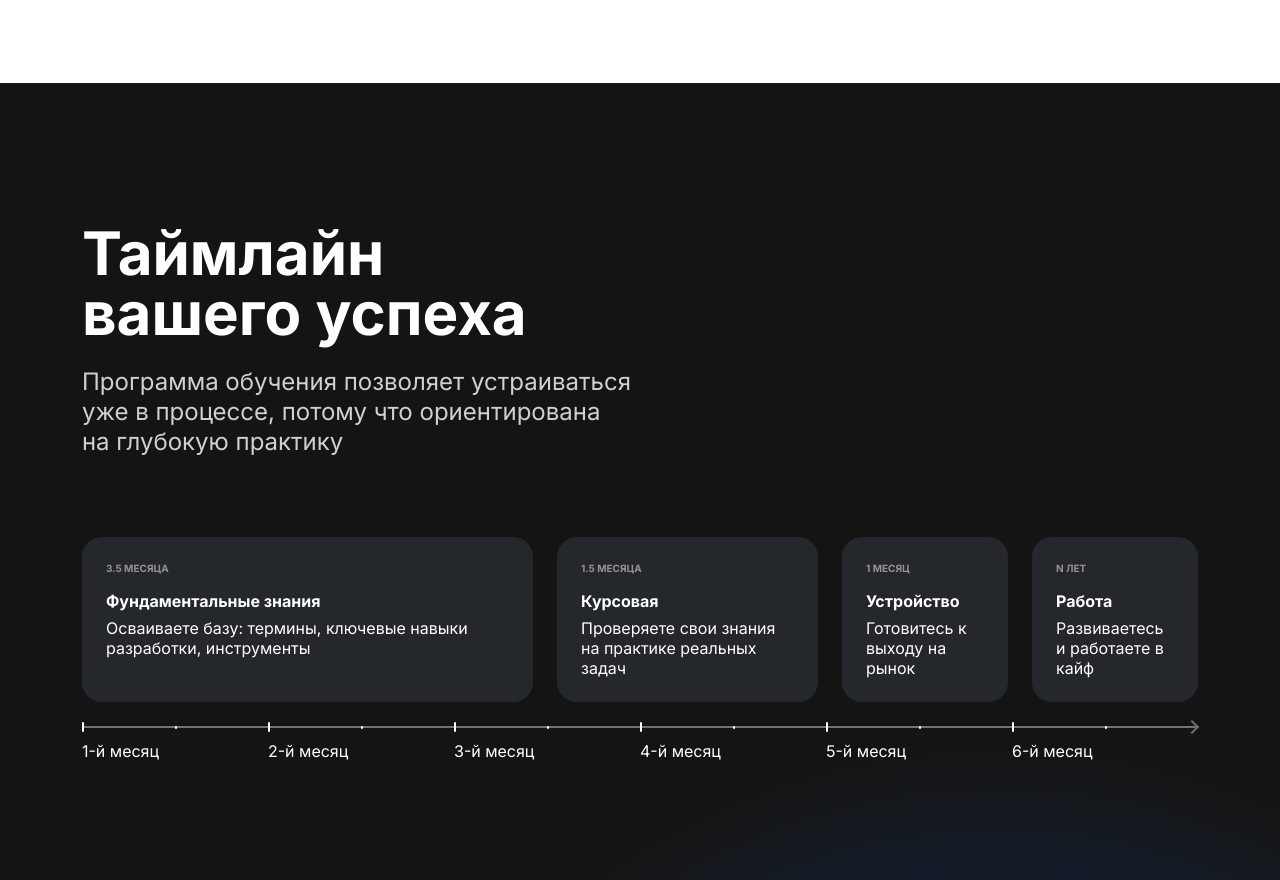
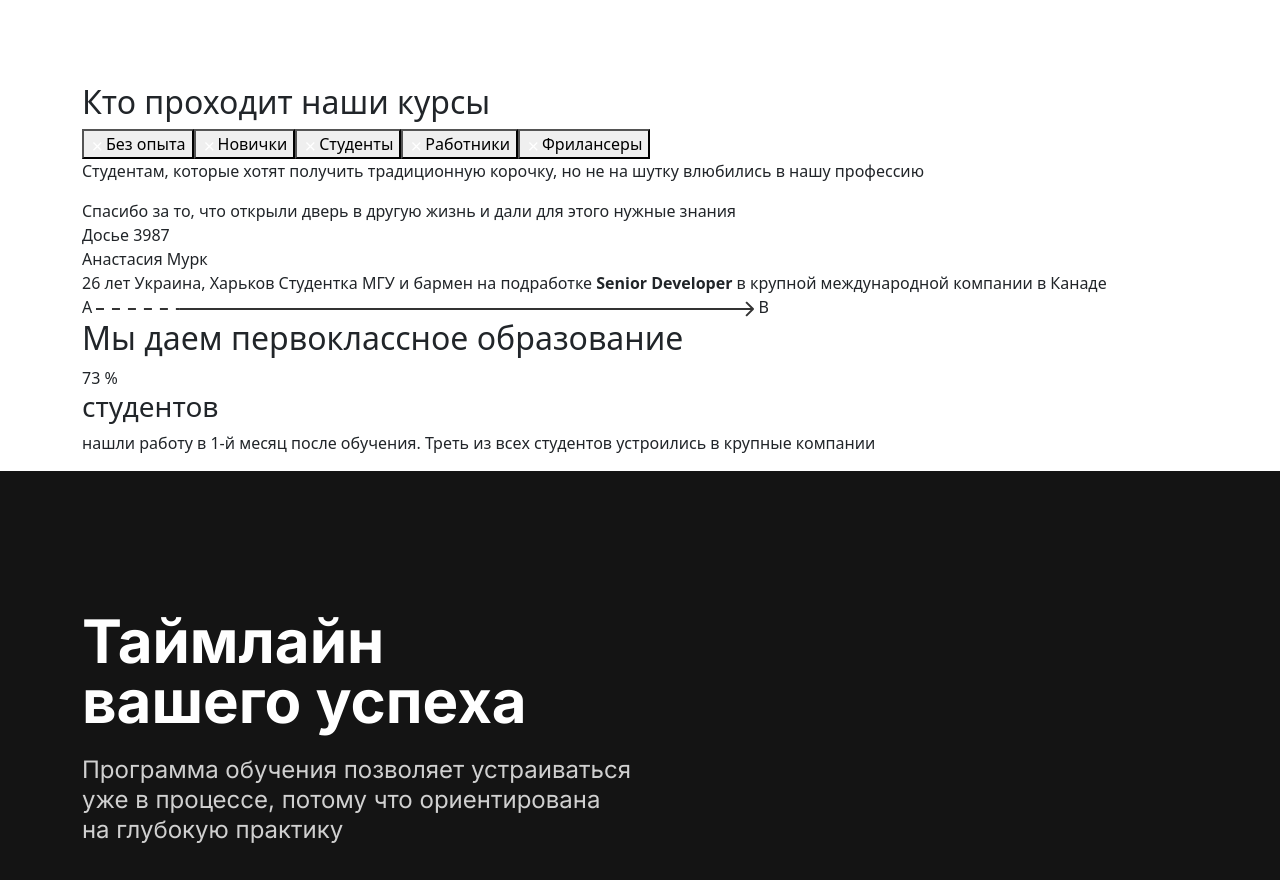
Before and after one commit to Vinare/glo-academy-website, a plain HTML site: page index.html in a window 1280 px wide. Shown: the part 2052-2932 px from the top of the page. Drawn offline with nearby package versions, Linux system fonts and the light colour scheme.

Commit message:
students section created

```diff
--- a/index.html
+++ b/index.html
@@ -441,92 +441,82 @@
           class="masterclasses__swiper__button masterclasses__swiper__button--next masterclasses__swiper__button--disabled">
         </div>
       </div>
-      <!-- <div class=" masterclasses__slider__wrapper"></div> -->
-      <!-- <div class=""> -->
-      <!-- <div class="masterclasses__card -lavender masterclasses__card_long">
-            <div class="masterclasses__card_content">
-              <span class="masterclasses__card_badge">HTML / CSS • 122 мин</span>
-              <h3 class="masterclasses__card_title">Промосайт к фильму «Веном 2»</h3>
-              <div class="masterclasses__card_img">
-                <div class="masterclasses__card_img-picture -venom"></div>
-              </div>
+
+    </section>
+
+    <section class="students">
+      <div class="container">
+        <div class="students-text">
+          <h2 class="students__title">Кто проходит наши курсы</h2>
+          <div class="students__buttons-group">
+            <button class="students__button">
+              <svg class="students__button-plus" width="16" height="16" viewBox="0 0 16 16" fill="none" xmlns="http://www.w3.org/2000/svg">
+              <path d="M10.7983 12.6972L3 4.89895L3.89895 4L11.6972 11.7983L10.7983 12.6972ZM3.89895 12.6972L3 11.7983L10.7983 4L11.6972 4.89895L3.89895 12.6972Z" fill="white"/>
+              </svg>Без опыта</button><button class="students__button">
+              <svg class="students__button-plus" width="16" height="16" viewBox="0 0 16 16" fill="none" xmlns="http://www.w3.org/2000/svg">
+              <path d="M10.7983 12.6972L3 4.89895L3.89895 4L11.6972 11.7983L10.7983 12.6972ZM3.89895 12.6972L3 11.7983L10.7983 4L11.6972 4.89895L3.89895 12.6972Z" fill="white"/>
+              </svg>Новички</button><button class="students__button">
+              <svg class="students__button-plus" width="16" height="16" viewBox="0 0 16 16" fill="none" xmlns="http://www.w3.org/2000/svg">
+              <path d="M10.7983 12.6972L3 4.89895L3.89895 4L11.6972 11.7983L10.7983 12.6972ZM3.89895 12.6972L3 11.7983L10.7983 4L11.6972 4.89895L3.89895 12.6972Z" fill="white"/>
+              </svg>Студенты</button><button class="students__button">
+              <svg class="students__button-plus" width="16" height="16" viewBox="0 0 16 16" fill="none" xmlns="http://www.w3.org/2000/svg">
+              <path d="M10.7983 12.6972L3 4.89895L3.89895 4L11.6972 11.7983L10.7983 12.6972ZM3.89895 12.6972L3 11.7983L10.7983 4L11.6972 4.89895L3.89895 12.6972Z" fill="white"/>
+              </svg>Работники</button><button class="students__button">
+              <svg class="students__button-plus" width="16" height="16" viewBox="0 0 16 16" fill="none" xmlns="http://www.w3.org/2000/svg">
+              <path d="M10.7983 12.6972L3 4.89895L3.89895 4L11.6972 11.7983L10.7983 12.6972ZM3.89895 12.6972L3 11.7983L10.7983 4L11.6972 4.89895L3.89895 12.6972Z" fill="white"/>
+              </svg>Фрилансеры
+            </button>
+          </div>
+          <p class="students__subtitle">
+            Студентам, которые хотят получить традиционную корочку, но не на шутку влюбились в нашу профессию
+          </p>
+        </div>
+        <div class="students-feedback">
+          Спасибо за то, что открыли дверь в другую жизнь и дали для этого нужные знания
+        </div>
+        <div class="students-dossier">
+          <div class="students-dossier__tab">
+            <span class="students-dossier__tab_badge">Досье</span>
+            <span class="students-dossier__tab_number">3987</span>
+          </div>
+          <div class="students-dossier__cv">
+            <div class="students-dossier__name">Анастасия Мурк</div>
+            <div class="students-dossier__background">
+              <span class="students-dossier__background_age">26 лет</span>
+              <span class="students-dossier__background_country">Украина, Харьков</span>
+              <span class="students-dossier__background_position">Студентка МГУ и бармен на подработке</span>
+              <span class="students-dossier__background_position">
+                <strong class="students-dossier__background_position -current">Senior Developer </strong>в крупной международной компании в Канаде</span>
+            </div>
+            <div class="students-dossier__progress">
+              <span class="students-dossier__progress_letter">A</span>
+              <svg class="students-dossier__progress_arrow" width="658" height="16" viewBox="0 0 659 16" fill="none" xmlns="http://www.w3.org/2000/svg">
+              <path d="M0 8L84 7.99999" stroke="#333333" stroke-width="2" stroke-dasharray="8 8"/>
+              <path d="M658.707 8.70706C659.098 8.31653 659.098 7.68337 658.707 7.29284L652.343 0.928883C651.953 0.538358 651.319 0.538358 650.929 0.928883C650.538 1.31941 650.538 1.95257 650.929 2.3431L656.586 7.99995L650.929 13.6568C650.538 14.0473 650.538 14.6805 650.929 15.071C651.319 15.4615 651.953 15.4615 652.343 15.071L658.707 8.70706ZM84 9L658 8.99995L658 6.99995L84 7L84 9Z" fill="#333333"/>
+              </svg>
+              <span class="students-dossier__progress_letter">B</span>
             </div>
           </div>
 
-          <div class="masterclasses__card -blue masterclasses__card_long">
-            <div class="masterclasses__card_content">
-              <span class="masterclasses__card_badge --white">HTML / CSS • 130 мин</span>
-              <h3 class="masterclasses__card_title --white">Сервис доставки еды на HTML и CSS</h3>
-              <div class="masterclasses__card_img">
-                <div class="masterclasses__card_img-picture -yandex"></div>
+        </div>
+        <div class="students-education-wrapper">
+          <h2 class="students-education__title">Мы даем первоклассное образование</h2>
+          <div class="students-education">
+            <div class="students-education__efficiency">
+              <div class="students-education__percentage">
+                <span class="students-education__percentage_number">73</span>
+                <span class="students-education__percentage_percent">%</span>
+              </div>
+              <div class="students-education__text">
+                <h3 class="students-education__text_title">студентов</h3>
+                <p class="students-education__text_subtitle">нашли работу в 1-й месяц после обучения. Треть из всех студентов устроились в крупные компании</p>
               </div>
             </div>
+            <div class="students-education__salary"></div>
+            <div class="students-education__companies"></div>
           </div>
-
-          <div class="masterclasses__card -lavender-lilac masterclasses__card_short">
-            <div class="masterclasses__card_content">
-              <span class="masterclasses__card_badge">HTML / CSS • 150 мин</span>
-              <h4 class="masterclasses__card_title">Свой Avito на HTML и CSS</h4>
-              <div class="masterclasses__card_img">
-                <div class="masterclasses__card_img-picture -avito"></div>
-              </div>
-            </div>
-          </div>
-
-          <div class="masterclasses__card -dark-blue masterclasses__card_short">
-            <div class="masterclasses__card_content">
-              <span class="masterclasses__card_badge --white">HTML / CSS • 150 мин</span>
-              <h4 class="masterclasses__card_title --white">Свой Youtube на HTML и CSS и безудержном желании оторваться</h4>
-              <div class="masterclasses__card_img">
-                <div class="masterclasses__card_img-picture -youtube"></div>
-              </div>
-            </div>
-          </div>
-
-          <div class="masterclasses__card -disabled masterclasses__card_short">
-            <div class="masterclasses__card_content">
-              <span class="masterclasses__card_badge">HTML / CSS • 122 мин</span>
-              <h3 class="masterclasses__card_title">Промосайт к фильму «Веном 2»</h3>
-              <div class="masterclasses__card_img">
-                <div class="masterclasses__card_img-picture -venom"></div>
-              </div>
-            </div>
-          </div>
-
-          <div class="masterclasses__card -disabled masterclasses__card_short">
-            <div class="masterclasses__card_content">
-              <span class="masterclasses__card_badge">HTML / CSS • 130 мин</span>
-              <h3 class="masterclasses__card_title">Сервис доставки еды на HTML и CSS</h3>
-              <div class="masterclasses__card_img">
-                <div class="masterclasses__card_img-picture -yandex"></div>
-              </div>
-            </div>
-          </div>
-
-          <div class="masterclasses__card -disabled masterclasses__card_short">
-            <div class="masterclasses__card_content">
-              <span class="masterclasses__card_badge">HTML / CSS • 150 мин</span>
-              <h4 class="masterclasses__card_title">Свой Avito на HTML и CSS</h4>
-              <div class="masterclasses__card_img">
-                <div class="masterclasses__card_img-picture -avito"></div>
-              </div>
-            </div>
-          </div>
-
-          <div class="masterclasses__card -disabled masterclasses__card_short">
-            <div class="masterclasses__card_content">
-              <span class="masterclasses__card_badge">HTML / CSS • 150 мин</span>
-              <h4 class="masterclasses__card_title">Свой Youtube на HTML и CSS и безудержном желании оторваться</h4>
-              <div class="masterclasses__card_img">
-                <div class="masterclasses__card_img-picture -youtube"></div>
-              </div>
-            </div>
-          </div> -->
-
-
-      <!-- </div> -->
-      <!-- </div> -->
-
+        </div>
+      </div>
     </section>
 
     <section class="timeline-section">
```
Also changed, not shown: img/students/algoritmika.svg (added), img/students/badge-close.svg (added), img/students/dossier-arrow.svg (added), img/students/dossier-background-img.svg (added), img/students/elma.svg (added), img/students/epam.svg (added), img/students/girls-feedback.svg (added), img/students/hawkingbros.svg (added), img/students/hh.svg (added), img/students/icon-upd.svg (added), img/students/sber.svg (added), img/students/students-background-img.png (added), img/students/tinkoff.svg (added), img/students/unipro.svg (added), 1 more files.
